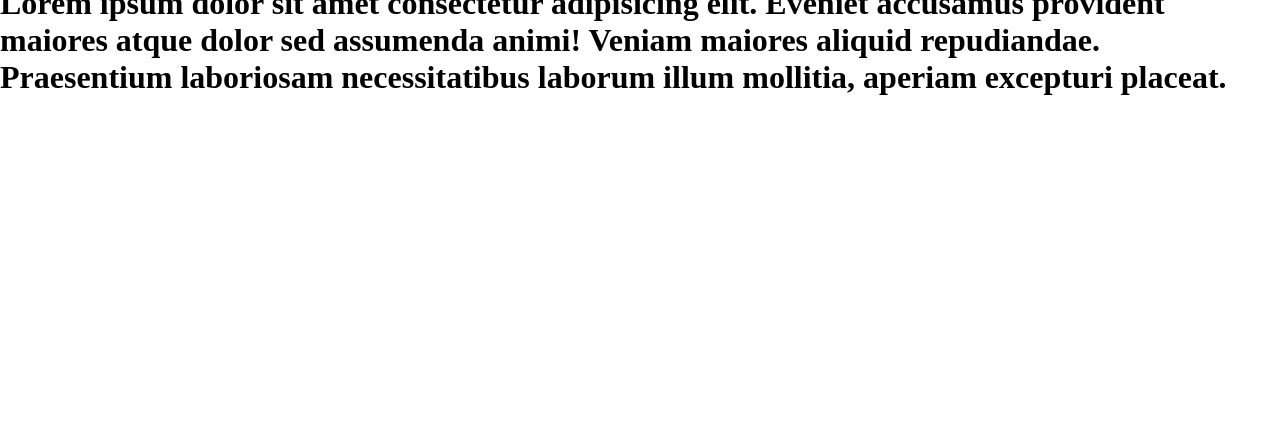
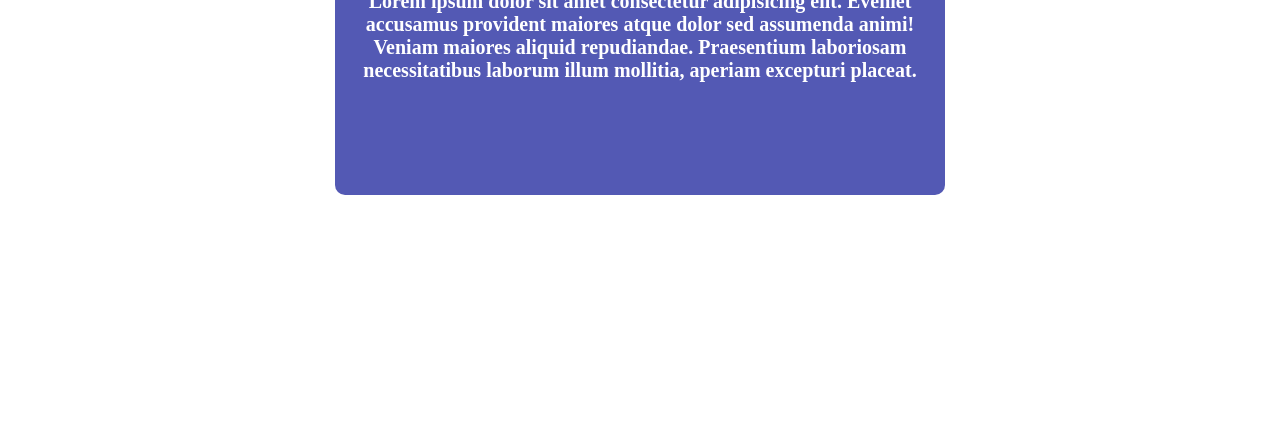
Before and after one commit to arisnel21/gitpage, a plain HTML site: page index.html in a window 1280 px wide. Shown: the part 367-800 px from the top of the page. Drawn offline with Linux system fonts and the light colour scheme.

Commit message:
se agrega clase acerca al lorem

```diff
--- a/index.html
+++ b/index.html
@@ -18,16 +18,16 @@
     </div>
 
     <section class="acerca">
-      <p>
-          somos un grupo de voluntarios dedicados a aprender nuevas tecnologias que nos permitan ser mas efcetivos al momento de solucionar problemas utilizando la tecnologia como nuestra aliada.
-          Somos estudiantes y colaboradores dispuestos a compartir cada conocimiento adquirido para que este conocimiento se multiplique y que podamos lograr soluciones sencillas a situaciones complejas.
-      </p>
+        <p>
+            somos un grupo de voluntarios dedicados a aprender nuevas tecnologias que nos permitan ser mas efcetivos al momento de solucionar problemas utilizando la tecnologia como nuestra aliada. Somos estudiantes y colaboradores dispuestos a compartir cada conocimiento
+            adquirido para que este conocimiento se multiplique y que podamos lograr soluciones sencillas a situaciones complejas.
+        </p>
     </section>
 
     <h1>hello world</h1>
 
 
-    <h1>Lorem ipsum dolor sit amet consectetur adipisicing elit. Eveniet accusamus provident maiores atque dolor sed assumenda animi! Veniam maiores aliquid repudiandae. Praesentium laboriosam necessitatibus laborum illum mollitia, aperiam excepturi placeat.</h1>
+    <h1 class="acerca">Lorem ipsum dolor sit amet consectetur adipisicing elit. Eveniet accusamus provident maiores atque dolor sed assumenda animi! Veniam maiores aliquid repudiandae. Praesentium laboriosam necessitatibus laborum illum mollitia, aperiam excepturi placeat.</h1>
 </body>
 
 </html>
```
